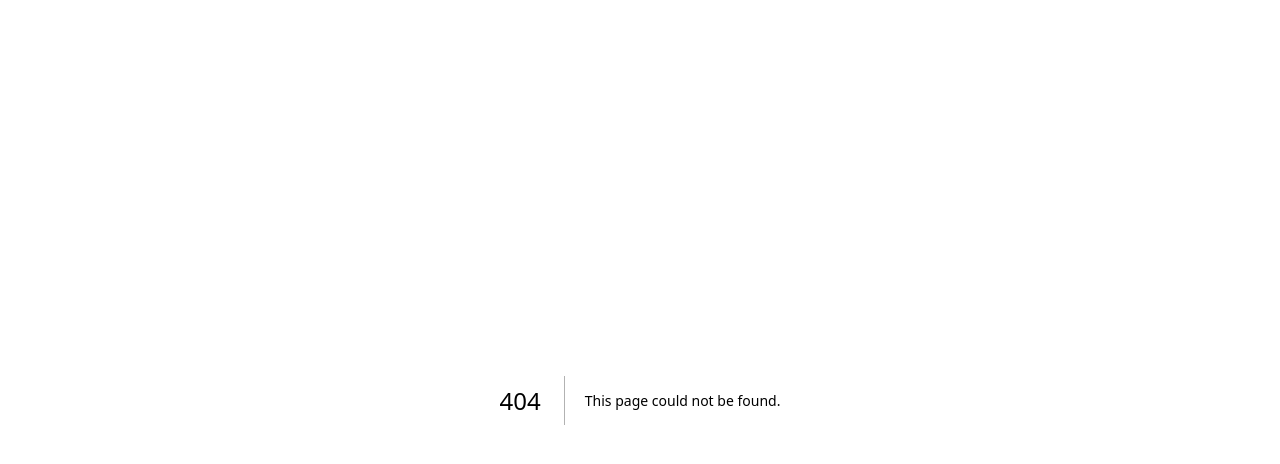
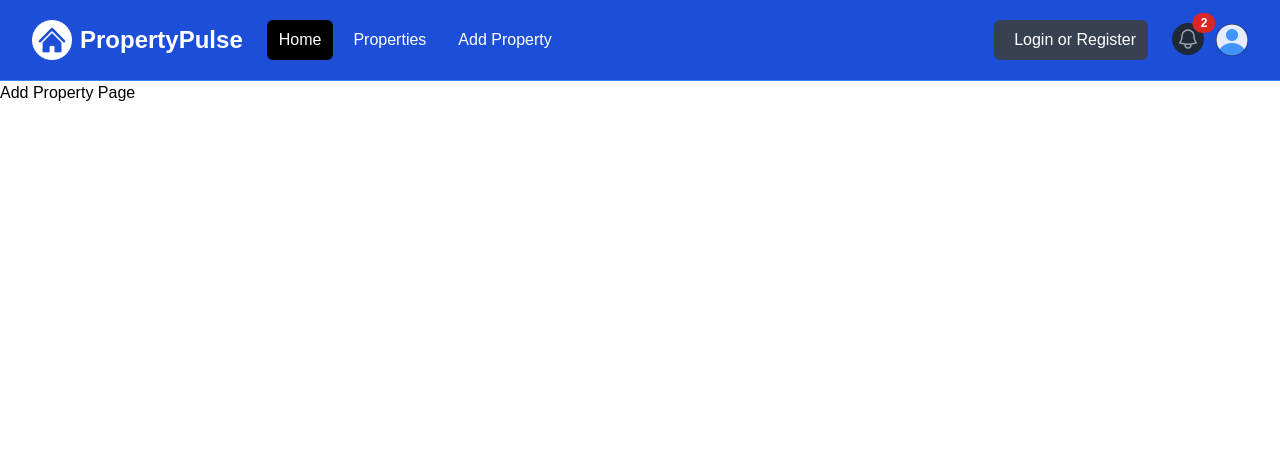
Before and after one commit to oleksiipetrenkodev/property-pulse-analog, a Next.js app: page /properties/add in a window 1280 px wide. Before the commit this address had no page. Shown: the top 464 px of the page. Built offline with nearby package versions, Linux system fonts and the light colour scheme.

Commit message:
added NavBar

```diff
--- a/app/layout.jsx
+++ b/app/layout.jsx
@@ -1,4 +1,5 @@
 import "@/assets/styles/globals.css";
+import Navbar from "@/components/Navbar";
 
 export const metadata = {
   title: "Property Pulse Analog",
@@ -10,6 +11,7 @@
   return (
     <html>
       <body>
+        <Navbar />
         <main>{children}</main>
       </body>
     </html>
--- /dev/null
+++ b/app/properties/[id]/page.jsx
@@ -0,0 +1,5 @@
+const PropertyPage = () => {
+  return <div>Property Page</div>;
+};
+
+export default PropertyPage;
--- /dev/null
+++ b/app/properties/add/page.jsx
@@ -0,0 +1,5 @@
+const AddPropertyPage = () => {
+  return <div>Add Property Page</div>;
+};
+
+export default AddPropertyPage;
--- /dev/null
+++ b/app/properties/page.jsx
@@ -0,0 +1,5 @@
+const PropertiesPage = () => {
+  return <div>Properties Page</div>;
+};
+
+export default PropertiesPage;
--- /dev/null
+++ b/components/Navbar.jsx
@@ -0,0 +1,203 @@
+import Logo from "@/assets/images/logo-white.png";
+import Image from "next/image";
+import profileDefault from "@/assets/images/profile.png";
+
+const Navbar = () => {
+  return (
+    <nav className="bg-blue-700 border-b border-blue-500">
+      <div className="mx-auto max-w-7xl px-2 sm:px-6 lg:px-8">
+        <div className="relative flex h-20 items-center justify-between">
+          <div className="absolute inset-y-0 left-0 flex items-center md:hidden">
+            {/* <!-- Mobile menu button--> */}
+            <button
+              type="button"
+              id="mobile-dropdown-button"
+              className="relative inline-flex items-center justify-center rounded-md p-2 text-gray-400 hover:bg-gray-700 hover:text-white focus:outline-none focus:ring-2 focus:ring-inset focus:ring-white"
+              aria-controls="mobile-menu"
+              aria-expanded="false"
+            >
+              <span className="absolute -inset-0.5"></span>
+              <span className="sr-only">Open main menu</span>
+              <svg
+                className="block h-6 w-6"
+                fill="none"
+                viewBox="0 0 24 24"
+                strokeWidth="1.5"
+                stroke="currentColor"
+                aria-hidden="true"
+              >
+                <path
+                  strokeLinecap="round"
+                  strokeLinejoin="round"
+                  d="M3.75 6.75h16.5M3.75 12h16.5m-16.5 5.25h16.5"
+                />
+              </svg>
+            </button>
+          </div>
+
+          <div className="flex flex-1 items-center justify-center md:items-stretch md:justify-start">
+            {/* <!-- Logo --> */}
+            <a className="flex flex-shrink-0 items-center" href="/index.html">
+              <Image className="h-10 w-auto" src={Logo} alt="PropertyPulse" />
+
+              <span className="hidden md:block text-white text-2xl font-bold ml-2">
+                PropertyPulse
+              </span>
+            </a>
+            {/* <!-- Desktop Menu Hidden below md screens --> */}
+            <div className="hidden md:ml-6 md:block">
+              <div className="flex space-x-2">
+                <a
+                  href="/index.html"
+                  className="text-white bg-black hover:bg-gray-900 hover:text-white rounded-md px-3 py-2"
+                >
+                  Home
+                </a>
+                <a
+                  href="/properties.html"
+                  className="text-white hover:bg-gray-900 hover:text-white rounded-md px-3 py-2"
+                >
+                  Properties
+                </a>
+                <a
+                  href="/add-property.html"
+                  className="text-white hover:bg-gray-900 hover:text-white rounded-md px-3 py-2"
+                >
+                  Add Property
+                </a>
+              </div>
+            </div>
+          </div>
+
+          {/* <!-- Right Side Menu (Logged Out) --> */}
+          <div className="hidden md:block md:ml-6">
+            <div className="flex items-center">
+              <button className="flex items-center text-white bg-gray-700 hover:bg-gray-900 hover:text-white rounded-md px-3 py-2">
+                <i className="fa-brands fa-google text-white mr-2"></i>
+                <span>Login or Register</span>
+              </button>
+            </div>
+          </div>
+
+          {/* <!-- Right Side Menu (Logged In) --> */}
+          <div className="absolute inset-y-0 right-0 flex items-center pr-2 md:static md:inset-auto md:ml-6 md:pr-0">
+            <a href="messages.html" className="relative group">
+              <button
+                type="button"
+                className="relative rounded-full bg-gray-800 p-1 text-gray-400 hover:text-white focus:outline-none focus:ring-2 focus:ring-white focus:ring-offset-2 focus:ring-offset-gray-800"
+              >
+                <span className="absolute -inset-1.5"></span>
+                <span className="sr-only">View notifications</span>
+                <svg
+                  className="h-6 w-6"
+                  fill="none"
+                  viewBox="0 0 24 24"
+                  strokeWidth="1.5"
+                  stroke="currentColor"
+                  aria-hidden="true"
+                >
+                  <path
+                    strokeLinecap="round"
+                    strokeLinejoin="round"
+                    d="M14.857 17.082a23.848 23.848 0 005.454-1.31A8.967 8.967 0 0118 9.75v-.7V9A6 6 0 006 9v.75a8.967 8.967 0 01-2.312 6.022c1.733.64 3.56 1.085 5.455 1.31m5.714 0a24.255 24.255 0 01-5.714 0m5.714 0a3 3 0 11-5.714 0"
+                  />
+                </svg>
+              </button>
+              <span className="absolute top-0 right-0 inline-flex items-center justify-center px-2 py-1 text-xs font-bold leading-none text-white transform translate-x-1/2 -translate-y-1/2 bg-red-600 rounded-full">
+                2
+                {/* <!-- Replace with the actual number of notifications --> */}
+              </span>
+            </a>
+            {/* <!-- Profile dropdown button --> */}
+            <div className="relative ml-3">
+              <div>
+                <button
+                  type="button"
+                  className="relative flex rounded-full bg-gray-800 text-sm focus:outline-none focus:ring-2 focus:ring-white focus:ring-offset-2 focus:ring-offset-gray-800"
+                  id="user-menu-button"
+                  aria-expanded="false"
+                  aria-haspopup="true"
+                >
+                  <span className="absolute -inset-1.5"></span>
+                  <span className="sr-only">Open user menu</span>
+                  <Image
+                    className="h-8 w-8 rounded-full"
+                    src={profileDefault}
+                    alt=""
+                  />
+                </button>
+              </div>
+
+              {/* <!-- Profile dropdown --> */}
+              <div
+                id="user-menu"
+                className="hidden absolute right-0 z-10 mt-2 w-48 origin-top-right rounded-md bg-white py-1 shadow-lg ring-1 ring-black ring-opacity-5 focus:outline-none"
+                role="menu"
+                aria-orientation="vertical"
+                aria-labelledby="user-menu-button"
+                tabIndex="-1"
+              >
+                <a
+                  href="/profile.html"
+                  className="block px-4 py-2 text-sm text-gray-700"
+                  role="menuitem"
+                  tabIndex="-1"
+                  id="user-menu-item-0"
+                >
+                  Your Profile
+                </a>
+                <a
+                  href="/saved-properties.html"
+                  className="block px-4 py-2 text-sm text-gray-700"
+                  role="menuitem"
+                  tabIndex="-1"
+                  id="user-menu-item-2"
+                >
+                  Saved Properties
+                </a>
+                <button
+                  className="block px-4 py-2 text-sm text-gray-700"
+                  role="menuitem"
+                  tabIndex="-1"
+                  id="user-menu-item-2"
+                >
+                  Sign Out
+                </button>
+              </div>
+            </div>
+          </div>
+        </div>
+      </div>
+
+      {/* <!-- Mobile menu, show/hide based on menu state. --> */}
+      <div className="hidden" id="mobile-menu">
+        <div className="space-y-1 px-2 pb-3 pt-2">
+          <a
+            href="/index.html"
+            className="bg-black text-white block rounded-md px-3 py-2 text-base font-medium"
+          >
+            Home
+          </a>
+          <a
+            href="/properties.html"
+            className="text-white block rounded-md px-3 py-2 text-base font-medium"
+          >
+            Properties
+          </a>
+          <a
+            href="/add-property.html"
+            className="text-white block rounded-md px-3 py-2 text-base font-medium"
+          >
+            Add Property
+          </a>
+          <button className="flex items-center text-white bg-gray-700 hover:bg-gray-900 hover:text-white rounded-md px-3 py-2 my-5">
+            <i className="fa-brands fa-google mr-2"></i>
+            <span>Login or Register</span>
+          </button>
+        </div>
+      </div>
+    </nav>
+  );
+};
+
+export default Navbar;
```
